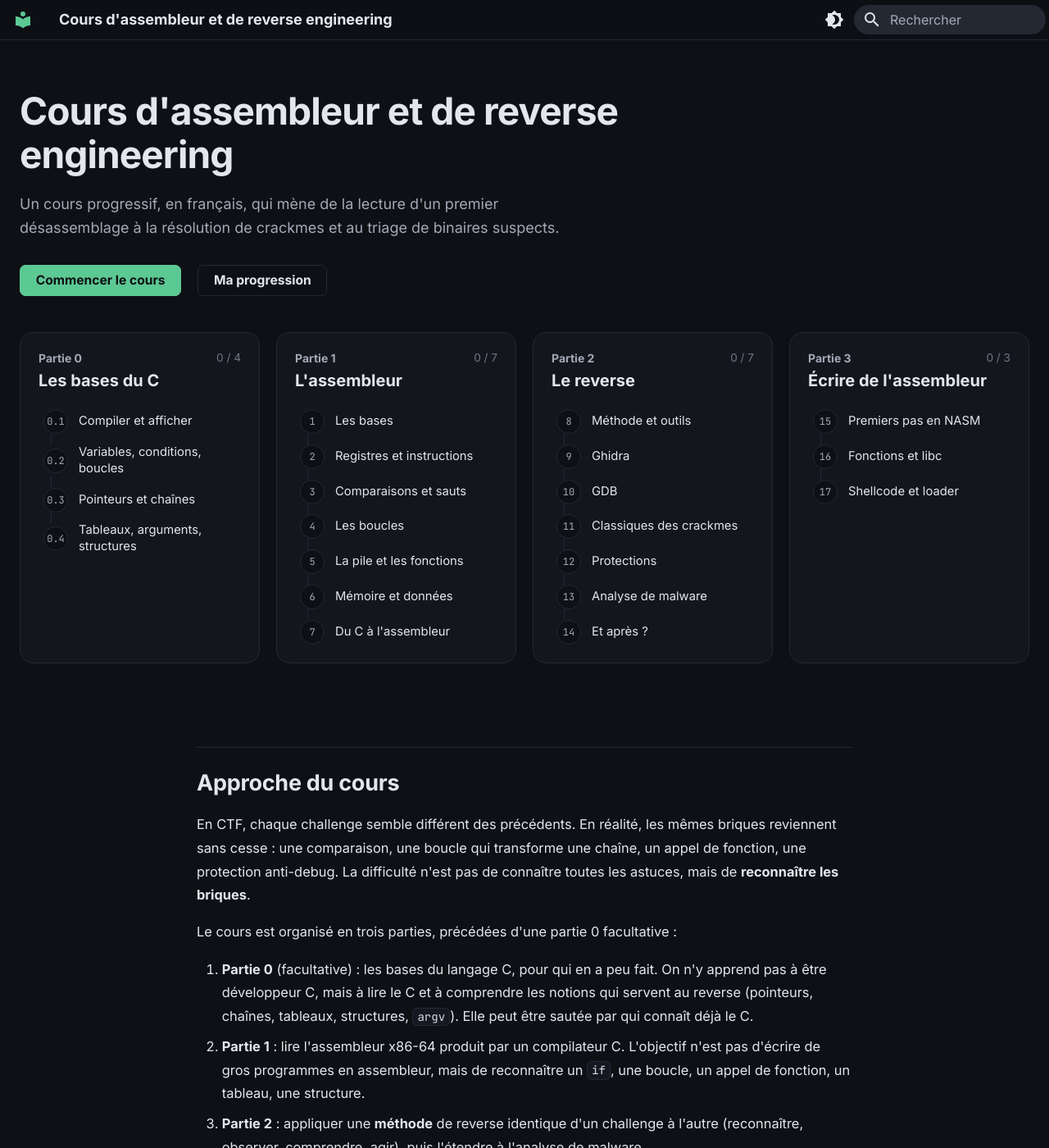
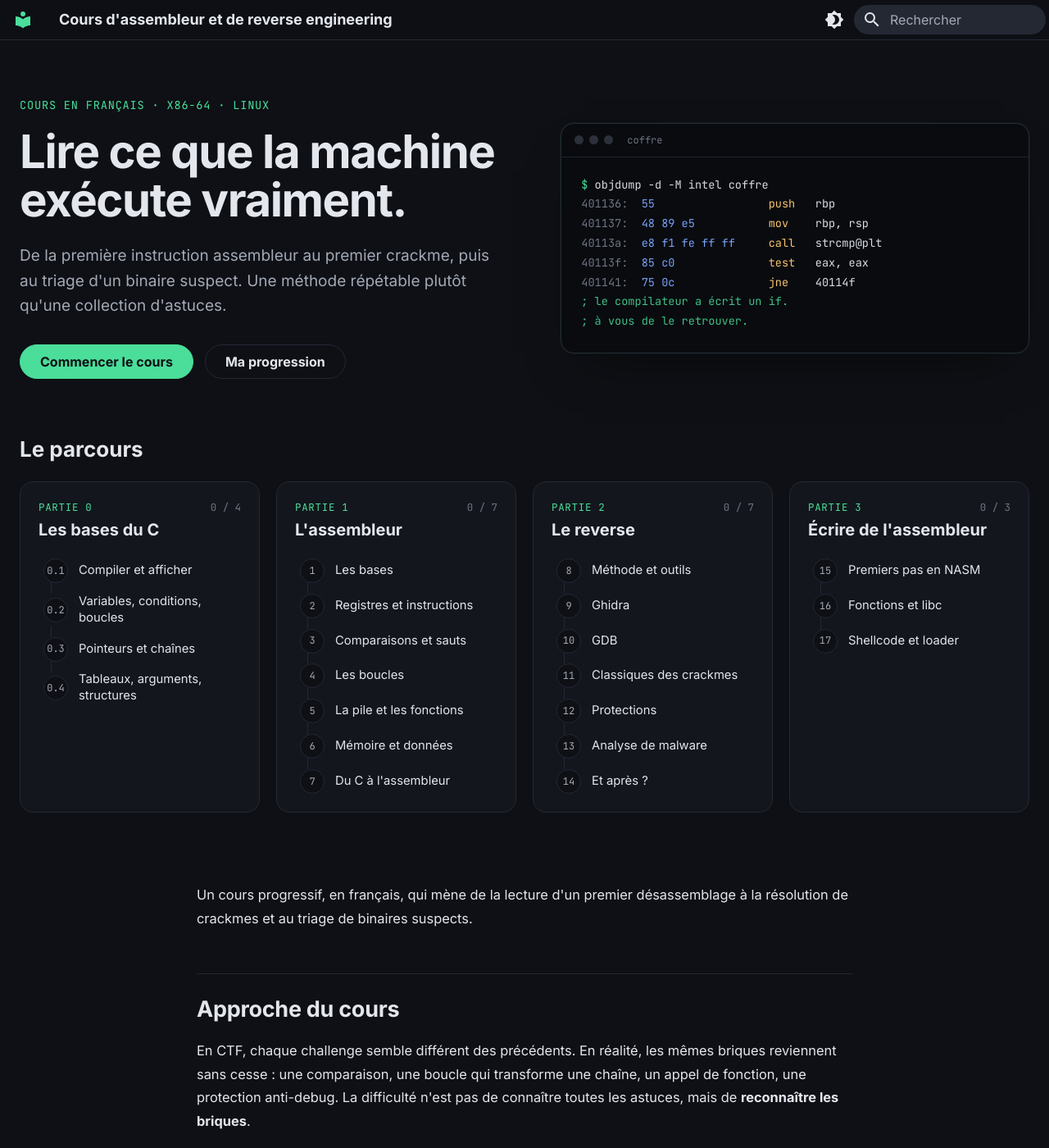
Before and after one commit to cchopin/asm-to-reverse, an MkDocs documentation site: the page built from docs/README.md, in a window 1280 px wide and 1400 px high. Shown: the whole window at 82% size. Built offline with MkDocs 1.6.1 and Material for MkDocs 9.7.7, drawn with Linux system fonts in a browser that asks for light colours.

```diff
--- a/docs/stylesheets/extra.css
+++ b/docs/stylesheets/extra.css
@@ -1,9 +1,11 @@
+@import url("https://fonts.googleapis.com/css2?family=Space+Grotesk:wght@500;600;700&display=swap");
+
 /* =====================================================================
    Palette : fond papier en clair, fond encre en sombre, accent vert
    « terminal ». Toutes les couleurs du thème dérivent de ces variables.
    ===================================================================== */
 :root {
-  --titres: var(--md-text-font-family);
+  --titres: "Space Grotesk", var(--md-text-font-family), sans-serif;
   --rayon: .6rem;
   --largeur-lecture: 40rem;
 }
@@ -26,6 +28,7 @@
   --md-code-fg-color: #2a2d35;
   --surface: #ffffff;
   --bordure: #e6e3dc;
+  --terminal-bg: #14171d;
 }
 
 [data-md-color-scheme="slate"] {
@@ -40,15 +43,16 @@
   --md-primary-fg-color--dark: #0a0c10;
   --md-primary-bg-color: #e3e6ec;
   --md-primary-bg-color--light: #a3a9b6;
-  --md-accent-fg-color: #5cc893;
-  --md-accent-fg-color--transparent: rgba(92, 200, 147, .1);
-  --md-typeset-a-color: #6fd3a2;
+  --md-accent-fg-color: #4ade9a;
+  --md-accent-fg-color--transparent: rgba(74, 222, 154, .1);
+  --md-typeset-a-color: #5fe3a6;
   --md-code-bg-color: #151821;
   --md-code-fg-color: #d7dbe3;
   --md-footer-bg-color: #0a0c10;
   --md-footer-bg-color--dark: #07080b;
   --surface: #13161d;
   --bordure: #242833;
+  --terminal-bg: #090b0f;
 }
 
 body { background: var(--md-default-bg-color); }
@@ -277,7 +281,7 @@ body { background: var(--md-default-bg-color); }
 
 /* Boutons */
 .md-typeset .md-button {
-  border-radius: .35rem;
+  border-radius: 999px;
   border-width: 1px;
   font-weight: 600;
   padding: .55em 1.4em;
@@ -321,34 +325,48 @@ body { background: var(--md-default-bg-color); }
 /* =====================================================================
    Accueil
    ===================================================================== */
-.accueil { padding: 3rem 0 0; }
-.accueil__grille { padding: 0 1.2rem; }
+.accueil { padding: 3.5rem 0 1rem; }
+.accueil__grille {
+  display: grid;
+  grid-template-columns: minmax(0, 1.05fr) minmax(0, 1fr);
+  gap: 3rem;
+  align-items: center;
+  padding: 0 1.2rem;
+}
+.accueil__surtitre {
+  margin: 0 0 .9rem;
+  font-family: var(--md-code-font-family);
+  font-size: .68rem;
+  text-transform: uppercase;
+  letter-spacing: .06em;
+  color: var(--md-accent-fg-color);
+}
 .accueil__titre {
   margin: 0;
-  max-width: 40rem;
-  font-size: clamp(1.8rem, 3.6vw, 2.5rem);
+  font-family: var(--titres);
+  font-size: clamp(2rem, 4.4vw, 3.2rem);
   font-weight: 700;
-  line-height: 1.15;
-  letter-spacing: -.02em;
+  line-height: 1.05;
+  letter-spacing: -.025em;
   color: var(--md-default-fg-color);
 }
 .accueil__intro {
-  margin: 1rem 0 1.5rem;
-  max-width: 36rem;
-  font-size: .9rem;
+  margin: 1.2rem 0 1.6rem;
+  max-width: 32rem;
+  font-size: .95rem;
   line-height: 1.6;
   color: var(--md-default-fg-color--light);
 }
-.accueil__actions { display: flex; flex-wrap: wrap; align-items: center; gap: .7rem 1rem; }
+.accueil__actions { display: flex; flex-wrap: wrap; gap: .7rem; }
+.accueil .md-button { font-size: .8rem; }
 .accueil .md-button {
   display: inline-block;
-  border-radius: .35rem;
+  border-radius: 999px;
   border: 1px solid var(--bordure);
-  font-size: .78rem;
   font-weight: 600;
-  padding: .55em 1.2em;
+  padding: .6em 1.5em;
   color: var(--md-default-fg-color);
-  transition: border-color .15s, color .15s;
+  transition: border-color .15s, color .15s, filter .15s;
 }
 .accueil .md-button:hover { border-color: var(--md-accent-fg-color); color: var(--md-accent-fg-color); }
 .accueil .md-button--primary {
@@ -356,12 +374,61 @@ body { background: var(--md-default-bg-color); }
   border-color: var(--md-accent-fg-color);
   color: var(--md-default-bg-color);
 }
-.accueil .md-button--primary:hover { color: var(--md-default-bg-color); }
-.accueil__stat { font-size: .72rem; color: var(--md-default-fg-color--lighter); }
+.accueil .md-button--primary:hover { color: var(--md-default-bg-color); filter: brightness(1.08); }
+.accueil__stat {
+  margin-top: 1.4rem;
+  font-family: var(--md-code-font-family);
+  font-size: .68rem;
+  color: var(--md-default-fg-color--light);
+}
 .accueil__stat:empty { display: none; }
 
+/* Terminal décoratif */
+.terminal {
+  border-radius: .8rem;
+  background: var(--terminal-bg);
+  border: 1px solid #262b36;
+  box-shadow: 0 30px 60px -30px rgba(0, 0, 0, .55), 0 0 0 1px rgba(74, 222, 154, .05);
+  overflow: hidden;
+}
+.terminal__barre {
+  display: flex; align-items: center; gap: .35rem;
+  padding: .6rem .8rem;
+  border-bottom: 1px solid #1f232c;
+}
+.terminal__barre i { width: .55rem; height: .55rem; border-radius: 50%; background: #2b303b; }
+.terminal__barre span {
+  margin-left: .5rem;
+  font-family: var(--md-code-font-family);
+  font-size: .6rem;
+  color: #6f7584;
+}
+.terminal__code {
+  margin: 0;
+  padding: 1.1rem 1.2rem 1.3rem;
+  overflow-x: auto;
+  font-family: var(--md-code-font-family);
+  font-size: .68rem;
+  line-height: 1.75;
+  color: #d7dbe3;
+  background: none;
+}
+.t-invite { color: #4ade9a; }
+.t-adr { color: #6f7584; }
+.t-oct { color: #7aa2f7; }
+.t-ins { color: #f5c26b; }
+.t-com { color: #4ade9a; opacity: .85; }
+.t-curseur {
+  display: inline-block; width: .5em; height: 1.1em;
+  margin-left: .2em; vertical-align: text-bottom;
+  background: #4ade9a;
+  animation: clignote 1.1s steps(1) infinite;
+}
+@keyframes clignote { 50% { opacity: 0; } }
+@media (prefers-reduced-motion: reduce) { .t-curseur { animation: none; } }
+
 /* Carte du parcours */
-.parcours { padding: 2.2rem 1.2rem 0; }
+.parcours { padding: 3.5rem 1.2rem 0; }
 .parcours__titre {
   margin: 0 0 1.2rem;
   font-family: var(--titres);
@@ -382,12 +449,15 @@ body { background: var(--md-default-bg-color); }
 }
 .partie-carte__tete { display: flex; justify-content: space-between; align-items: center; }
 .partie-carte__numero {
-  font-size: .7rem;
-  font-weight: 600;
-  color: var(--md-default-fg-color--light);
+  font-family: var(--md-code-font-family);
+  font-size: .62rem;
+  text-transform: uppercase;
+  letter-spacing: .06em;
+  color: var(--md-accent-fg-color);
 }
 .partie-carte__compte {
-  font-size: .68rem;
+  font-family: var(--md-code-font-family);
+  font-size: .62rem;
   color: var(--md-default-fg-color--lighter);
 }
 .partie-carte__titre {
@@ -431,6 +501,7 @@ body { background: var(--md-default-bg-color); }
 .etape.encours .etape__noeud {
   border-color: var(--md-accent-fg-color);
   color: var(--md-accent-fg-color);
+  box-shadow: inset 0 0 0 2px var(--md-accent-fg-color--transparent);
 }
 .etape.fait .etape__noeud {
   border-color: var(--md-accent-fg-color);
@@ -441,12 +512,11 @@ body { background: var(--md-default-bg-color); }
 .etape.fait .etape__nom { color: var(--md-default-fg-color--light); }
 
 /* Contenu de l'accueil (README) sous la carte du parcours */
-.accueil ~ .md-main .md-content__inner > h1:first-of-type,
-.accueil ~ .md-main .md-content__inner > h1:first-of-type + p { display: none; }
+.accueil ~ .md-main .md-content__inner > h1:first-of-type { display: none; }
 
 @media screen and (max-width: 60em) {
   .accueil { padding-top: 2rem; }
-  .accueil__grille { padding: 0 .8rem; }
+  .accueil__grille { grid-template-columns: 1fr; gap: 2rem; padding: 0 .8rem; }
   .parcours { padding: 2.5rem .8rem 0; }
 }
 
--- a/overrides/partials/accueil.html
+++ b/overrides/partials/accueil.html
@@ -9,21 +9,37 @@
 {% set premiere = parties[0].children[0] if parties else none %}
 <section class="accueil">
   <div class="accueil__grille md-grid">
-    <h1 class="accueil__titre">{{ config.site_name }}</h1>
+    <div class="accueil__texte">
+      <p class="accueil__surtitre">Cours en français · x86-64 · Linux</p>
+      <h1 class="accueil__titre">Lire ce que la machine exécute vraiment.</h1>
       <p class="accueil__intro">
-      Un cours progressif, en français, qui mène de la lecture d'un premier
-      désassemblage à la résolution de crackmes et au triage de binaires suspects.
+        De la première instruction assembleur au premier crackme, puis au triage
+        d'un binaire suspect. Une méthode répétable plutôt qu'une collection
+        d'astuces.
       </p>
       <div class="accueil__actions">
         {% if premiere %}
           <a class="md-button md-button--primary" href="{{ premiere.url | url }}">Commencer le cours</a>
         {% endif %}
         <a class="md-button" href="{{ 'progression.md' | url }}">Ma progression</a>
-      <span class="accueil__stat" data-progression-globale></span>
+      </div>
+      <div class="accueil__stat" data-progression-globale></div>
+    </div>
+    <div class="terminal" aria-hidden="true">
+      <div class="terminal__barre"><i></i><i></i><i></i><span>coffre</span></div>
+<pre class="terminal__code"><span class="t-invite">$</span> objdump -d -M intel coffre
+<span class="t-adr">401136:</span>  <span class="t-oct">55</span>                 <span class="t-ins">push</span>   rbp
+<span class="t-adr">401137:</span>  <span class="t-oct">48 89 e5</span>           <span class="t-ins">mov</span>    rbp, rsp
+<span class="t-adr">40113a:</span>  <span class="t-oct">e8 f1 fe ff ff</span>     <span class="t-ins">call</span>   strcmp@plt
+<span class="t-adr">40113f:</span>  <span class="t-oct">85 c0</span>              <span class="t-ins">test</span>   eax, eax
+<span class="t-adr">401141:</span>  <span class="t-oct">75 0c</span>              <span class="t-ins">jne</span>    40114f
+<span class="t-com">; le compilateur a écrit un if.</span>
+<span class="t-com">; à vous de le retrouver.</span><span class="t-curseur"></span></pre>
     </div>
   </div>
 
   <div class="parcours md-grid">
+    <h2 class="parcours__titre">Le parcours</h2>
     <div class="parcours__parties">
       {% for partie in parties %}
         {% set titre = partie.title.split(" : ", 1) %}
```
Lines whose indentation alone changed are shown as unchanged.
